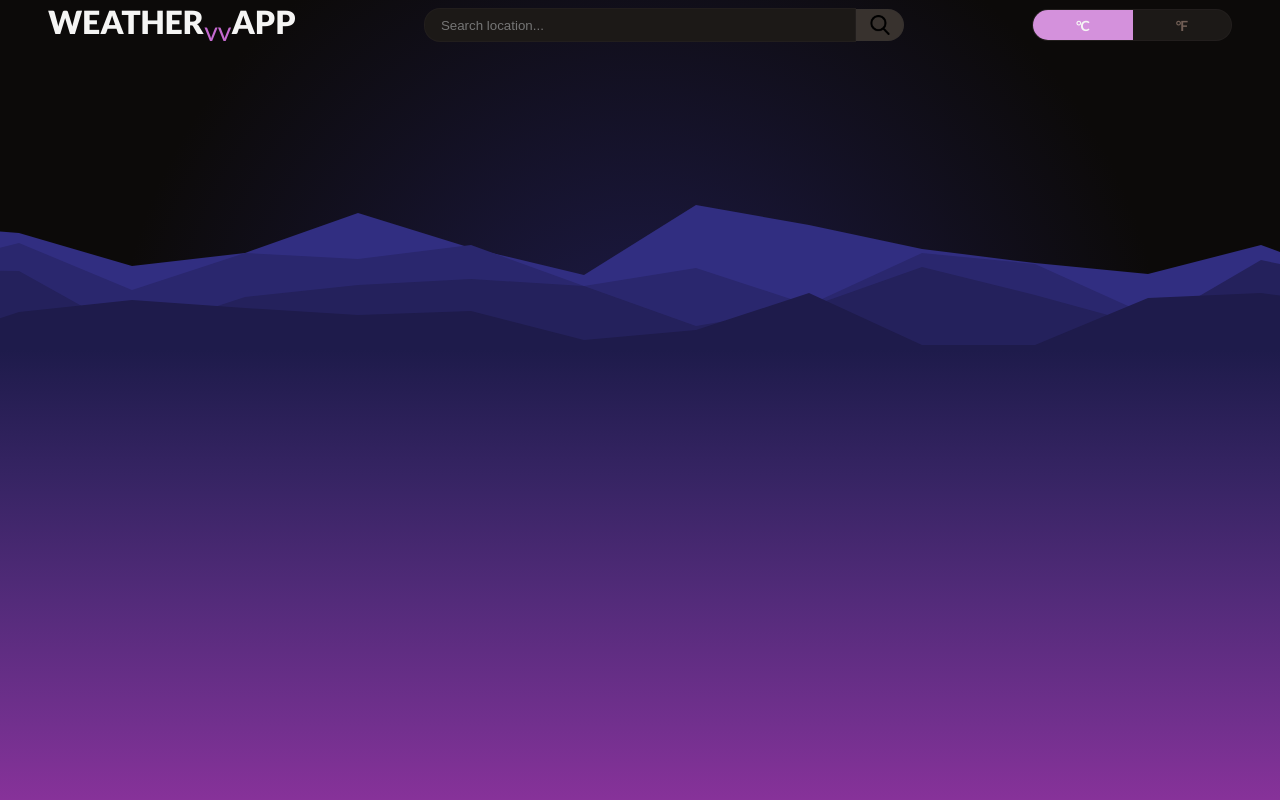
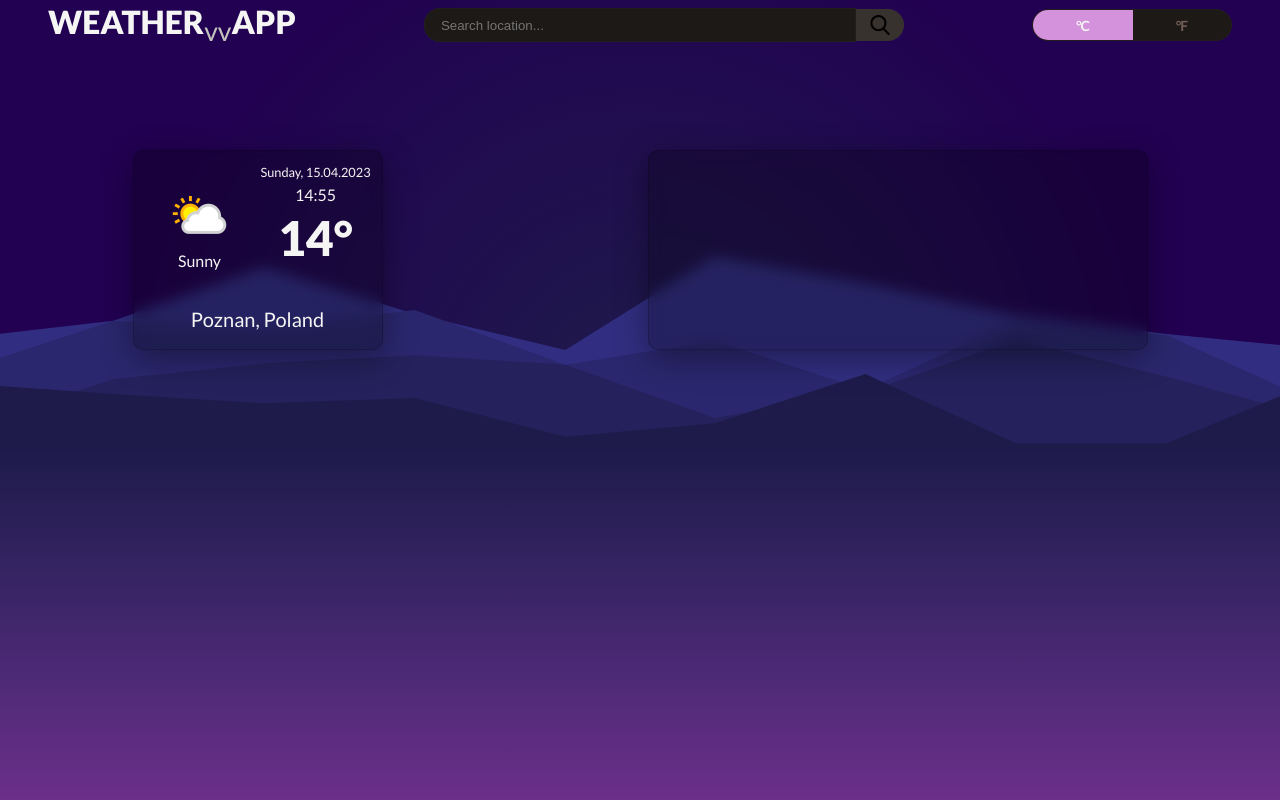
Before and after one commit to viraldL/weather-app, a plain HTML site: page index.html in a window 1280 px wide. Shown: the top 800 px of the page. Drawn offline with Linux system fonts and the light colour scheme; no server answers.

Commit message:
Finish main temp info

```diff
--- a/css/styles.css
+++ b/css/styles.css
@@ -46,7 +46,7 @@ header h1 {
 header h1 sub {
   text-transform: lowercase;
   font-weight: 400;
-  color: #c56ad0;
+  color: #c4c4bf;
 }
 header div {
   display: flex;
@@ -144,11 +144,91 @@ header div button {
 }
 
 main {
-  height: 300px;
+  height: 400px;
   background-image: url(../images/layered-peaks-haikei.svg);
   background-repeat: no-repeat;
   background-position: bottom center;
   background-size: cover;
+  display: flex;
+  align-items: center;
+  justify-content: center;
+  justify-content: space-around;
+}
+main #mainInfo {
+  padding: 0.5rem;
+  width: 250px;
+  height: 200px;
+  background: rgba(0, 0, 0, 0.25);
+  box-shadow: 0 8px 32px 0 rgba(0, 0, 0, 0.37);
+  backdrop-filter: blur(7px);
+  -webkit-backdrop-filter: blur(7px);
+  border-radius: 10px;
+  border: 1px solid rgba(0, 0, 0, 0.18);
+}
+main #mainInfo .mainUp {
+  width: 100%;
+  height: calc(85% - 1rem);
+  display: flex;
+  align-items: center;
+  justify-content: center;
+}
+main #mainInfo .mainUp .imgBox {
+  height: 100%;
+  width: 50%;
+  display: flex;
+  align-items: center;
+  justify-content: center;
+  flex-direction: column;
+  font-family: "Lato", sans-serif;
+  color: #f5f5f4;
+}
+main #mainInfo .mainUp .imgBox img {
+  width: 64px;
+  height: 64px;
+}
+main #mainInfo .mainUp .infoBox {
+  width: 50%;
+  height: 100%;
+  font-family: "Lato", sans-serif;
+}
+main #mainInfo .mainUp .infoBox div {
+  display: flex;
+  align-items: center;
+  justify-content: center;
+  margin: 5px 0;
+}
+main #mainInfo .mainUp .infoBox span {
+  color: #f5f5f4;
+}
+main #mainInfo .mainUp .infoBox #temp {
+  font-size: 3rem;
+  font-weight: 900;
+}
+main #mainInfo .mainUp .infoBox #day {
+  font-size: 0.8rem;
+}
+main #mainInfo .mainDown {
+  height: calc(15% + 1rem);
+  display: flex;
+  align-items: center;
+  justify-content: center;
+  font-family: "Lato", sans-serif;
+  color: #f5f5f4;
+  font-size: 1.25rem;
+}
+main #hourInfo {
+  height: 200px;
+  width: 500px;
+  background: rgba(0, 0, 0, 0.25);
+  box-shadow: 0 8px 32px 0 rgba(0, 0, 0, 0.37);
+  backdrop-filter: blur(7px);
+  -webkit-backdrop-filter: blur(7px);
+  border-radius: 10px;
+  border: 1px solid rgba(0, 0, 0, 0.18);
+}
+main .spanPink {
+  font-size: 0.8rem;
+  color: #ddddd9;
 }
 
 section {
@@ -159,5 +239,5 @@ section {
 body {
   height: 100vh;
   background: rgb(30, 27, 75);
-  background: radial-gradient(circle, rgb(30, 27, 75) 0%, rgb(12, 10, 9) 70%);
+  background: radial-gradient(circle, rgb(30, 27, 75) 0%, rgb(34, 0, 82) 70%);
 }/*# sourceMappingURL=styles.css.map */
--- a/index.html
+++ b/index.html
@@ -29,7 +29,19 @@
           </div>
     </header>
     <main>
+        <div id="mainInfo">
+            <div class="mainUp">
+                <div class="imgBox"><img src="images/116.png" alt="weather icon"><span id="condition">Sunny</span></div>
+                <div class="infoBox">
+                    <div><span id="day">Sunday, 15.04.2023</span></div>
+                    <div><span id="time">14:55</span></div>
+                    <div><span id="temp">14°</span></div>
 
+                </div>
+            </div>
+            <div class="mainDown"><span id="city">Poznan, Poland</span></div>
+        </div>
+        <div id="hourInfo"></div>
     </main>
     <section>
 
```
Also changed, not shown: images/116.png (added), 1 other file.
